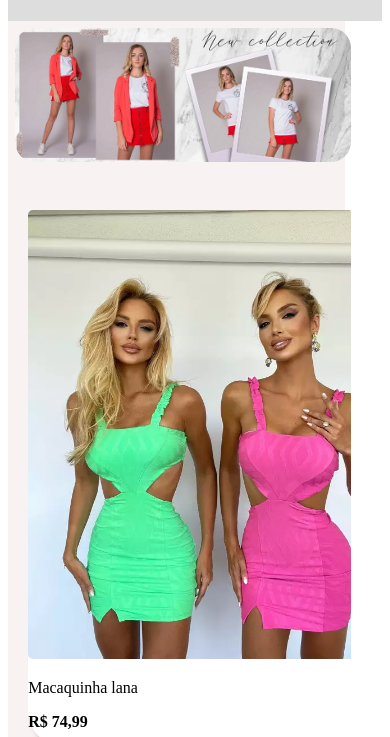
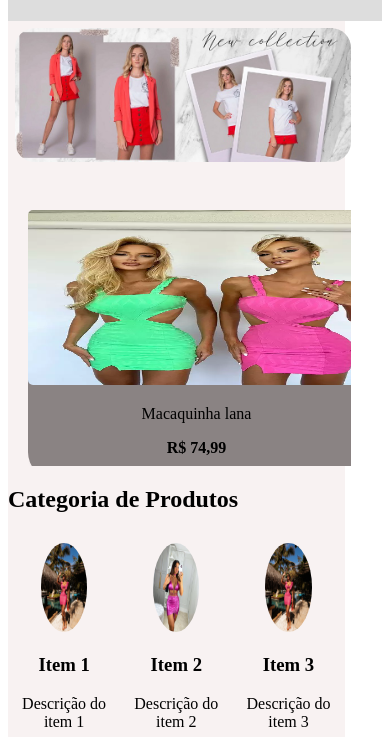
Before and after one commit to EduardoRocha01/ProjetoSiteComercial, a plain HTML site: page index.html in a window 390 px wide. Shown: the part 107-844 px from the top of the page. Drawn offline with Linux system fonts and the light colour scheme.

Commit message:
Update style.css

```diff
--- a/style.css
+++ b/style.css
@@ -192,17 +192,24 @@ main{
     }
 
     .estilo-bloco-imagem{
-        background-color: rgb(255, 255, 255);
+        background-color: rgb(138, 131, 131);
         width: 100%;
-        height: auto;
+        height: 100%;
         margin: 5%;
-        border-radius:35px;
+        border-radius:28px;
+        text-align: center;
 
     }
+
+    .estilo-bloco-imagem img{
+        height: 65% ;
+        width: 100%;
+    }
+
     .fundo-scroll{
-      height: 30%;
+      height: 270px;
       width: 100%;
-      border-radius: 25px;
+
       padding: 1%;
     }
 
```
